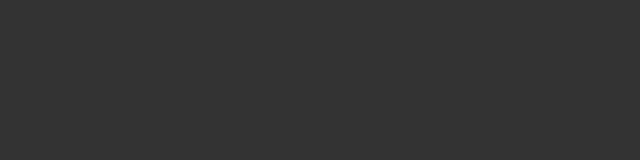
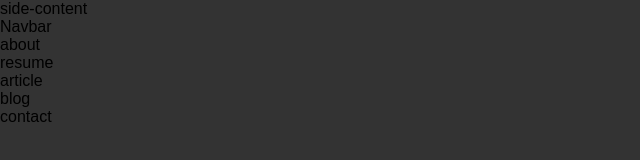
Before and after one commit to dimitrijjedich/html-basics, a plain HTML site: page portfolio-layout/index.html in a window 1280 px wide. Shown: the whole page, without its empty margins (0-640 px from the left). Drawn offline with Linux system fonts and the light colour scheme.

Commit message:
add content to elements for better styling option

```diff
--- a/portfolio-layout/index.html
+++ b/portfolio-layout/index.html
@@ -10,14 +10,15 @@
 <body>
 <main>
     <aside>
+        side-content
     </aside>
     <div class="main-content">
-        <nav></nav>
-        <article class="about"></article>
-        <article class="resume"></article>
-        <article class="portfolio"></article>
-        <article class="blog"></article>
-        <article class="contact"></article>
+        <nav>Navbar</nav>
+        <article class="about">about</article>
+        <article class="resume">resume</article>
+        <article class="portfolio">article</article>
+        <article class="blog">blog</article>
+        <article class="contact">contact</article>
     </div>
 </main>
 </body>
```
